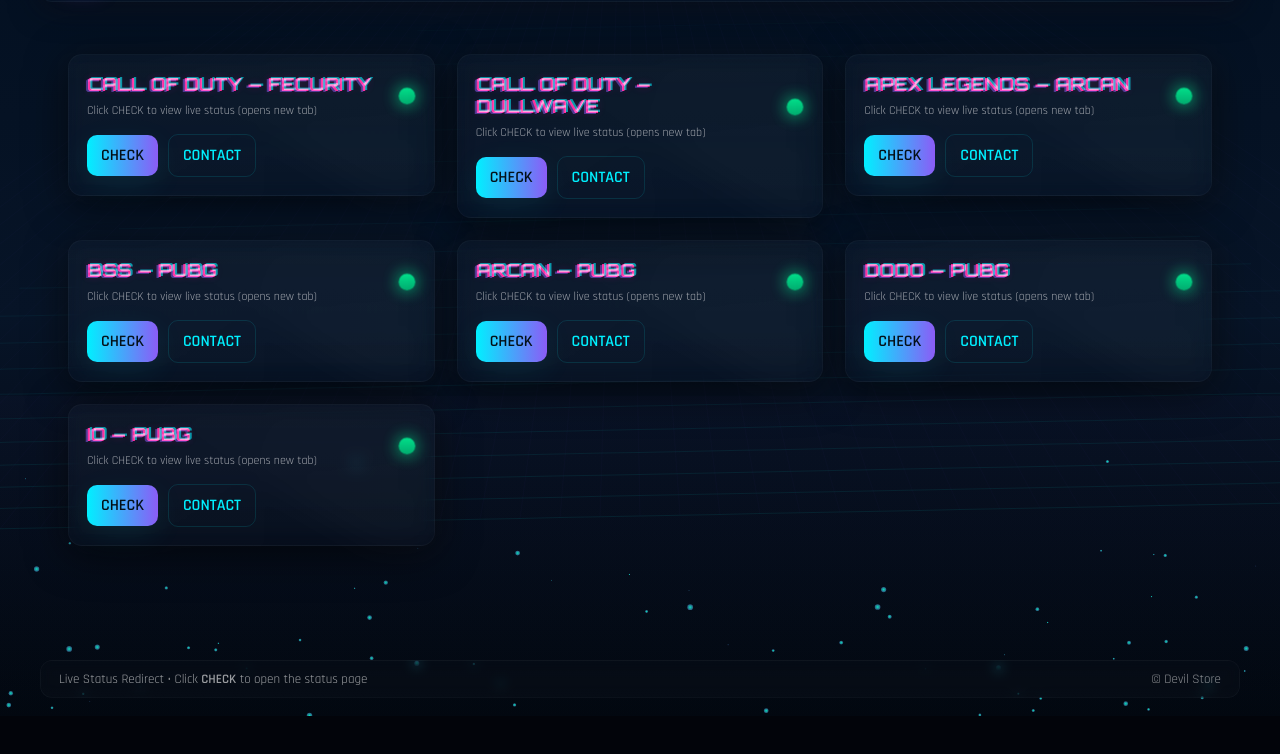
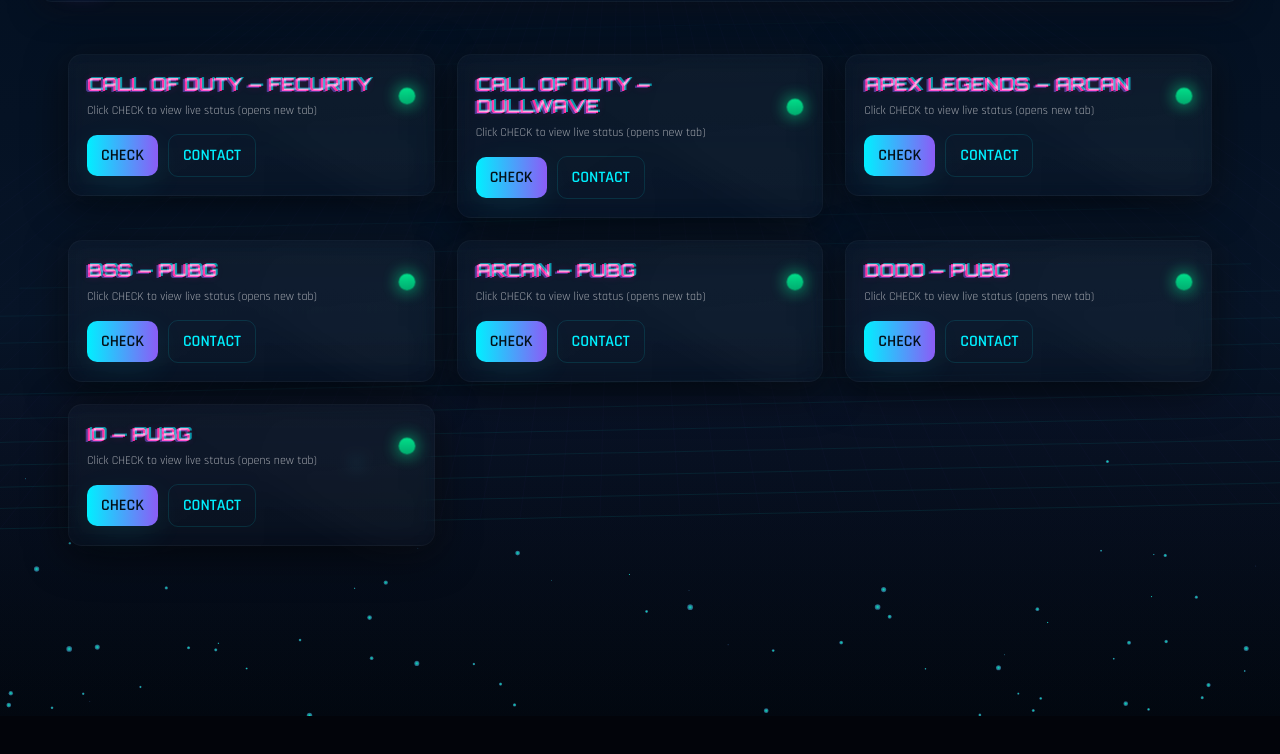
Before and after one commit to devilstoreguide/app, a plain HTML site: page index.html in a window 1280 px wide. Shown: the part 84-838 px from the top of the page. Drawn offline with Linux system fonts and the light colour scheme.

Commit message:
index.html

```diff
--- a/index.html
+++ b/index.html
@@ -172,10 +172,6 @@
   </main>
 
   <!-- footer -->
-  <div class="footer">
-    <div>Live Status Redirect • Click <strong>CHECK</strong> to open the status page</div>
-    <div style="opacity:.9">© Devil Store</div>
-  </div>
 
 <script>
 /* ---------- DATA - list of cheats (you can edit) ---------- */
@@ -210,7 +206,7 @@
     </div>
     <div class="actions">
       <a class="btn" href="${c.link}" target="_blank">CHECK</a>
-      <a class="btn ghost" href="mailto:officialbodhiswatwa@gmail.com" title="Contact">CONTACT</a>
+      <a class="btn ghost" href="mailto:devilstorepvt@gmail.com" title="Contact">CONTACT</a>
     </div>
   `;
   stage.appendChild(panel);
```
